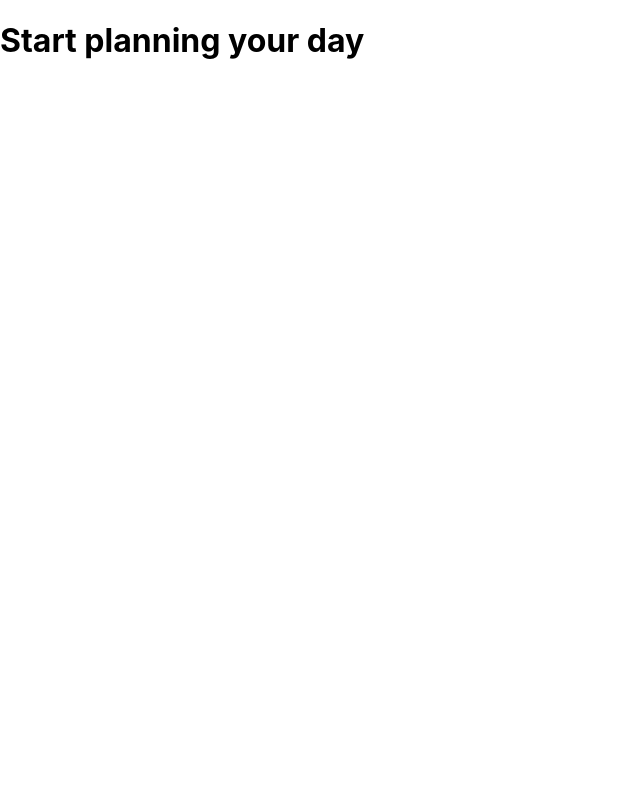
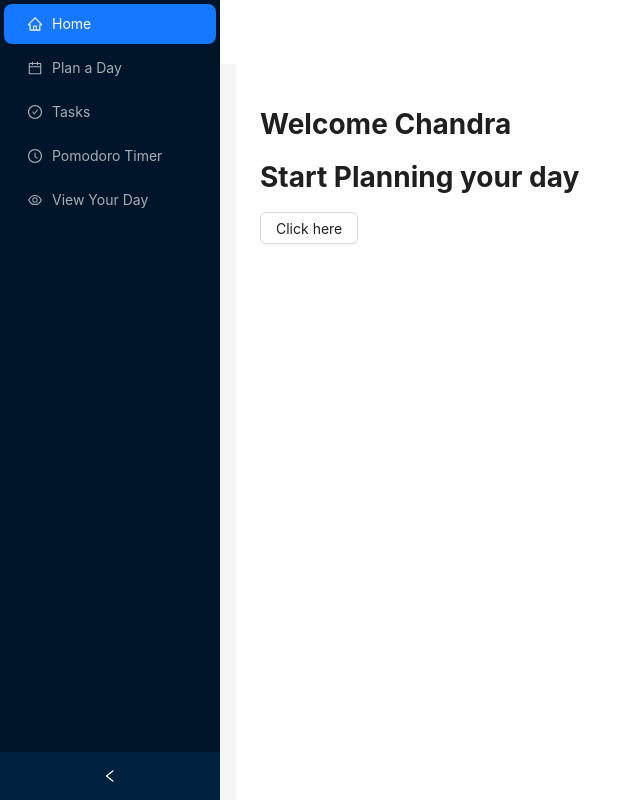
Before and after one commit to chandu034/planora, a React (Vite) app: page / in a window 1280 px wide. Shown: the whole page, without its empty margins (0-642 px from the left). Built offline with nearby package versions, Linux system fonts and the light colour scheme.

Commit message:
second commit

```diff
--- a/package.json
+++ b/package.json
@@ -12,6 +12,7 @@
     "@testing-library/user-event": "^14.4.3",
     "antd": "^5.24.5",
     "dayjs": "^1.11.13",
+    "firebase": "^11.5.0",
     "react": "^18.2.0",
     "react-dom": "^18.2.0",
     "web-vitals": "^3.1.0"
--- a/src/App.jsx
+++ b/src/App.jsx
@@ -1,10 +1,42 @@
-import React from 'react';
+// src/App.jsx
+import React, { useState } from 'react';
+import { Layout } from 'antd';
+import NavBar from './components/NavBar';
+import Home from './components/Home';
+import PlanaDay from './components/PlanaDay';
+
+const { Header, Content } = Layout;
 
 function App() {
+  const [selectedKey, setSelectedKey] = useState('home');
+
+  const renderContent = () => {
+    switch (selectedKey) {
+      case 'home':
+        return <Home onClickPlan={() => setSelectedKey('plan')}/>;
+      case 'plan':
+        return <PlanaDay/>;
+      case 'tasks':
+        return <h1>Your Tasks</h1>;
+      case 'pomodoro':
+        return <h1>Pomodoro Timer</h1>;
+      case 'view':
+        return <h1>View Your Day</h1>;
+      default:
+        return <h1>Welcome!</h1>;
+    }
+  };
+
   return (
-    <div>
-      <h1> Start planning your day </h1>
-    </div>
+    <Layout style={{ minHeight: '100vh' }}>
+      <NavBar onMenuClick={setSelectedKey} selectedKey={selectedKey}/>
+      <Layout>
+        <Header style={{ padding: 0, background: '#fff' }} />
+        <Content style={{ margin: '0 16px', padding: '24px', background: '#fff' }}>
+          {renderContent()}
+        </Content>
+      </Layout>
+    </Layout>
   );
 }
 
--- /dev/null
+++ b/src/components/Home.jsx
@@ -0,0 +1,12 @@
+import { Button } from "antd";
+
+const Home = ( {onClickPlan})=>{
+    return(
+        <>
+        <h1> Welcome Chandra </h1>
+        <h1>Start Planning your day</h1>
+        <Button onClick={onClickPlan}> Click here </Button>
+        </>
+    );
+}
+export default Home;
--- /dev/null
+++ b/src/components/NavBar.jsx
@@ -0,0 +1,47 @@
+// src/components/NavBar.jsx
+import React, { useState } from 'react';
+import {
+  HomeOutlined,
+  CalendarOutlined,
+  CheckCircleOutlined,
+  ClockCircleOutlined,
+  EyeOutlined,
+} from '@ant-design/icons';
+import { Layout, Menu } from 'antd';
+
+const { Sider } = Layout;
+
+function getItem(label, key, icon) {
+  return {
+    key,
+    icon,
+    label,
+  };
+}
+
+const items = [
+  getItem('Home', 'home', <HomeOutlined />),
+  getItem('Plan a Day', 'plan', <CalendarOutlined />),
+  getItem('Tasks', 'tasks', <CheckCircleOutlined />),
+  getItem('Pomodoro Timer', 'pomodoro', <ClockCircleOutlined />),
+  getItem('View Your Day', 'view', <EyeOutlined />),
+];
+
+const NavBar = ({ onMenuClick, selectedKey }) => {
+  const [collapsed, setCollapsed] = useState(false);
+
+  return (
+    <Sider width={220} collapsible collapsed={collapsed} onCollapse={setCollapsed}>
+      <div className="demo-logo-vertical" />
+      <Menu
+        theme="dark"
+        selectedKeys={[selectedKey]}
+        mode="inline"
+        items={items}
+        onClick={({ key }) => onMenuClick(key)}
+      />
+    </Sider>
+  );
+};
+
+export default NavBar;
--- /dev/null
+++ b/src/components/PlanaDay.jsx
@@ -0,0 +1,128 @@
+import React, { useState } from 'react';
+import {
+  DatePicker,
+  TimePicker,
+  Input,
+  Select,
+  Button,
+  Form,
+  Typography,
+  Divider,
+  Tag,
+  message,
+} from 'antd';
+import dayjs from 'dayjs';
+
+const { Title } = Typography;
+const { RangePicker } = TimePicker;
+
+const PRIORITY_COLORS = {
+  important: 'red',
+  urgent: 'orange',
+  normal: 'green',
+  'not important': 'default',
+};
+
+const PlanaDay = () => {
+  const [selectedDate, setSelectedDate] = useState(null);
+  const [activities, setActivities] = useState([]);
+  const [form] = Form.useForm();
+
+  const onFinish = (values) => {
+    try {
+      const newActivity = {
+        date: selectedDate.format('YYYY-MM-DD'),
+        timeRange: values.timeRange.map((t) => t.format('HH:mm')),
+        name: values.activity,
+        priority: values.priority,
+      };
+
+      message.success('Activity added!');
+      form.resetFields();
+
+      setActivities((prev) =>
+        [...prev, newActivity].sort((a, b) =>
+          dayjs(a.timeRange[0], 'HH:mm').diff(dayjs(b.timeRange[0], 'HH:mm'))
+        )
+      );
+    } catch (error) {
+      console.error('Error adding activity:', error);
+      message.error('Failed to add activity');
+    }
+  };
+
+  return (
+    <div style={{ padding: 20 }}>
+      <Title level={2}>Plan Your Day</Title>
+
+      {!selectedDate ? (
+        <>
+          <Title level={4}>Select a date to begin</Title>
+          <DatePicker onChange={(date) => setSelectedDate(date)} />
+        </>
+      ) : (
+        <>
+          <Title level={4}>Planning for: {selectedDate.format('YYYY-MM-DD')}</Title>
+
+          <Form form={form} onFinish={onFinish} layout="vertical" style={{ maxWidth: 400 }}>
+            <Form.Item name="timeRange" label="Time Range" rules={[{ required: true }]}>
+              <RangePicker format="HH:mm" />
+            </Form.Item>
+
+            <Form.Item name="activity" label="Activity Name" rules={[{ required: true }]}>
+              <Input placeholder="e.g., Study, Gym, Meeting" />
+            </Form.Item>
+
+            <Form.Item name="priority" label="Priority" rules={[{ required: true }]}>
+              <Select>
+                <Select.Option value="important">Important</Select.Option>
+                <Select.Option value="urgent">Urgent</Select.Option>
+                <Select.Option value="normal">Normal</Select.Option>
+                <Select.Option value="not important">Not Important</Select.Option>
+              </Select>
+            </Form.Item>
+
+            <Form.Item>
+              <Button type="primary" htmlType="submit">
+                Add Activity
+              </Button>
+            </Form.Item>
+          </Form>
+
+          <Divider />
+
+          <Title level={5}>Planned Activities</Title>
+          {activities.length === 0 ? (
+            <p>No activities added yet.</p>
+          ) : (
+            activities.map((act, index) => (
+              <div
+                key={index}
+                style={{
+                  padding: '10px 12px',
+                  marginBottom: 10,
+                  border: `1px solid #d9d9d9`,
+                  borderLeft: `4px solid ${PRIORITY_COLORS[act.priority]}`,
+                  borderRadius: 4,
+                  background: '#fafafa',
+                }}
+              >
+                <strong>
+                  {act.timeRange[0]} - {act.timeRange[1]}
+                </strong>
+                <br />
+                {act.name}
+                <br />
+                <Tag color={PRIORITY_COLORS[act.priority]} style={{ marginTop: 5 }}>
+                  {act.priority.toUpperCase()}
+                </Tag>
+              </div>
+            ))
+          )}
+        </>
+      )}
+    </div>
+  );
+};
+
+export default PlanaDay;
```
Also changed, not shown: 1 other file (tests, documents, lock files or other folders).
